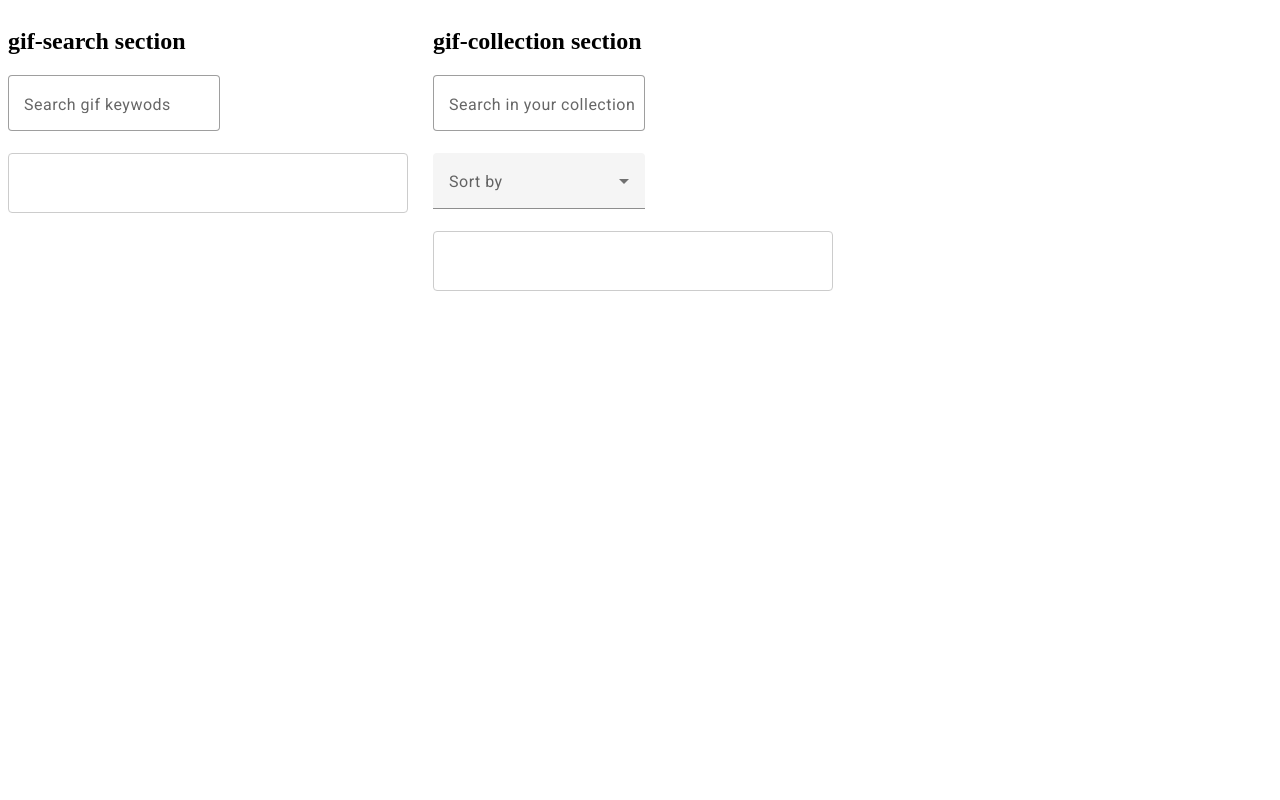
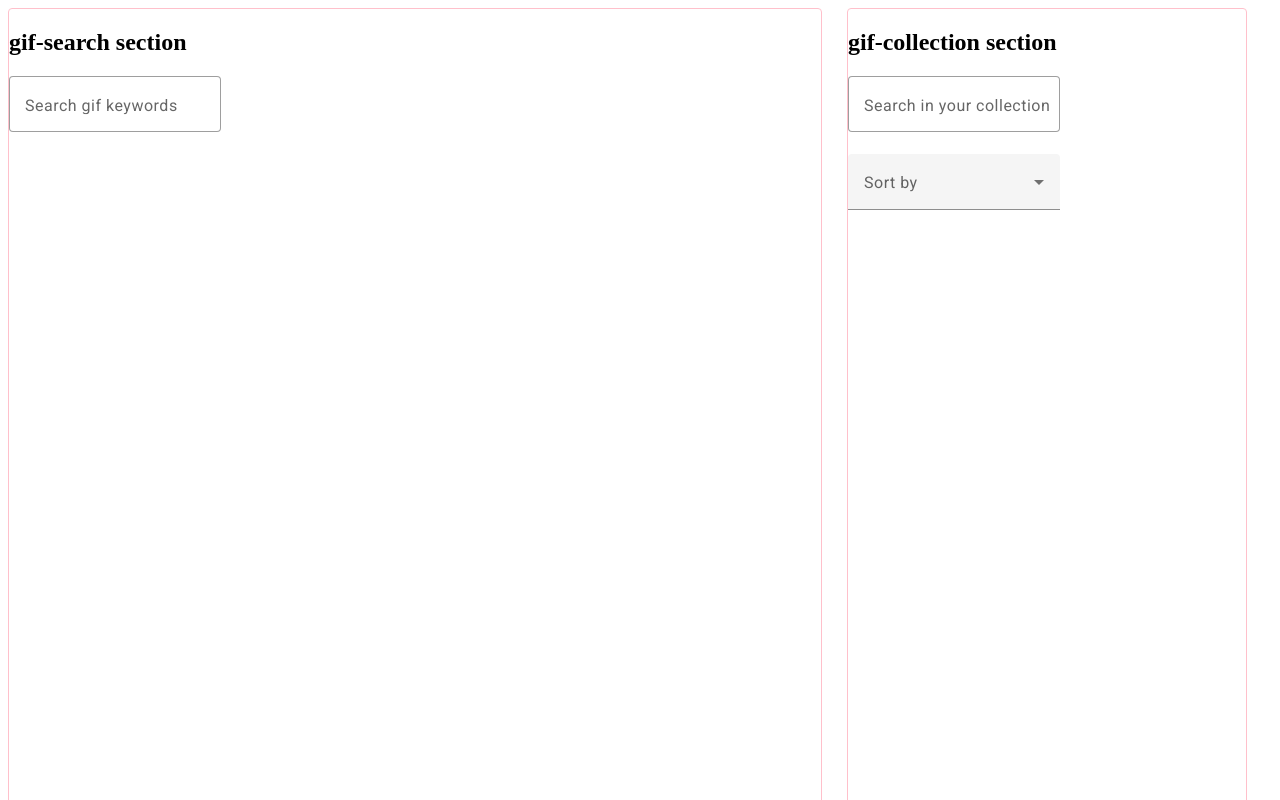
Before and after one commit to Jasonlee6789/gif-storie-app, an Angular app: page / in a window 1280 px wide. Shown: the top 800 px of the page. Built offline with nearby package versions, Linux system fonts and the light colour scheme; what @katoid/angular-grid-layout, ngx-masonry would draw is missing.

Commit message:
fix:modify the css

```diff
--- a/src/app/app.component.html
+++ b/src/app/app.component.html
@@ -1,15 +1,15 @@
-<div cdkDropListGroup>
-  <div class="example-container">
+<div cdkDropListGroup class="container">
+  <div class="gif-container search-container">
     <h2>gif-search section</h2>
     <mat-form-field appearance="outline">
-      <mat-label>Search gif keywods</mat-label>
+      <mat-label>Search gif keywords</mat-label>
       <input matInput [(ngModel)]="searchQuery" (input)="debounceSearchChange()" placeholder="key words"/>
     </mat-form-field>
 
     <div
+      class="gif-search-container"
       cdkDropList
       [cdkDropListData]="searchResults"
-      class="example-list"
       cdkDropListSortingDisabled
       (cdkDropListDropped)="drop($event)">
       <div class="example-box" *ngFor="let gif of searchResults" cdkDrag>
@@ -22,7 +22,7 @@
     </div>
   </div>
 
-  <div class="example-container">
+  <div class="gif-container">
     <h2>gif-collection section</h2>
     <mat-form-field appearance="outline">
       <mat-label>Search in your collection</mat-label>
@@ -31,8 +31,8 @@
     <mat-form-field>
       <mat-label>Sort by</mat-label>
       <mat-select (selectionChange)="store.onSortChange($event.value)">
-        <mat-option value="dateAsc">Date added (ascending)</mat-option>
-        <mat-option value="dateDesc">Date added (descending)</mat-option>
+        <mat-option value="dateAsc">Date added  <mat-icon>arrow_drop_up</mat-icon></mat-option>
+        <mat-option value="dateDesc">Date added   <mat-icon>arrow_drop_down</mat-icon></mat-option>
       </mat-select>
     </mat-form-field>
 
@@ -45,7 +45,7 @@
         <div *ngIf="showFilter(gif)">
           <mat-card-actions>
             <button mat-button (click)="store.downloadGif(gif.url, gif.name)">
-              <mat-icon>cloud_download</mat-icon>
+              <mat-icon>download</mat-icon>
             </button>
             <button mat-button (click)="store.removeGif(gif.url)">
               <mat-icon>delete</mat-icon>
--- a/src/app/app.component.scss
+++ b/src/app/app.component.scss
@@ -5,31 +5,38 @@
   flex: 2;
 }
 
-.collection-container {
-  flex: 1;
-}
+// .collection-container {
+//   flex: 1;
+// }
 
-.gif-container {
+.gif-search-container {
   display: flex;
   flex-wrap: wrap;
   gap: 1rem;
 }
 
-.example-container {
+.gif-container {
   width: 400px;
   max-width: 100%;
   margin: 0 25px 25px 0;
   display: inline-block;
   vertical-align: top;
+  position: sticky;
+  top: 0;
+  /* 或者 bottom: 0; */
+  border: 1px solid pink;
+  border-radius: 4px;
+
 }
 
 .example-list {
-  border: solid 1px #ccc;
-  min-height: 60px;
+
+  height: 100vh;
   background: white;
   border-radius: 4px;
-  overflow: hidden;
+  // overflow: hidden;
   display: block;
+  position: relative;
 }
 
 .example-box {
--- a/src/app/store/gif-storage.service.ts
+++ b/src/app/store/gif-storage.service.ts
@@ -26,7 +26,7 @@ export class GifStorageService {
       url,
       added: Date.now(),
     };
-    this.filteredGifs.push(gif);
+    this.filteredGifs.unshift(gif);
     this.save();
   }
 
@@ -34,6 +34,8 @@ export class GifStorageService {
   searchQuery = '';
 
   downloadGif(url: string, name: string): void {
+    console.log('url', url);
+    console.log('name', name);
     const link = document.createElement('a');
     link.href = url;
     link.download = `${name}.gif`;
```
Also changed, not shown: src/app/app.component.ts (+17 -16 lines).
